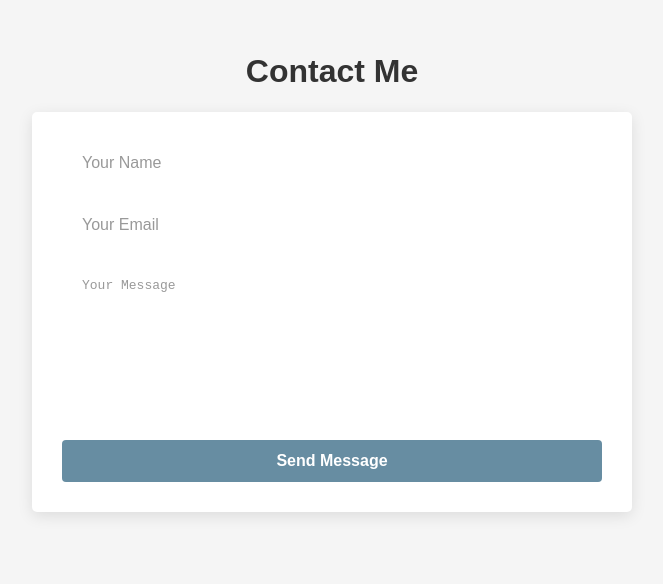
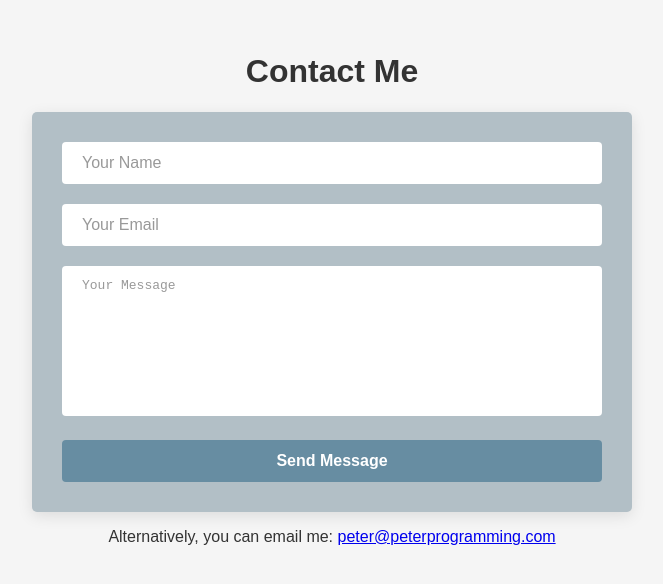
Before and after one commit to PD1996/portfoliowebsite, a React (Create React App) app: page / in a window 1280 px wide. Shown: the part 1648-2232 px from the top of the page, without its empty margins (308-971 px from the left). Built offline with nearby package versions, Linux system fonts and the light colour scheme.

Commit message:
Add email message below contact form

```diff
--- a/src/components/Contact/Contact.css
+++ b/src/components/Contact/Contact.css
@@ -1,7 +1,7 @@
 form {
   width: 100%;
   max-width: 600px;
-  background: #ffffff;
+  background: #b2bfc6;
   padding: 20px 30px;
   border-radius: 5px;
   box-shadow: 0 4px 15px rgba(0, 0, 0, 0.1);
--- a/src/components/Contact/index.js
+++ b/src/components/Contact/index.js
@@ -11,6 +11,12 @@ function Contact() {
         <textarea placeholder="Your Message" required></textarea>
         <button type="submit">Send Message</button>
       </form>
+      <p>
+        Alternatively, you can email me:{" "}
+        <a href="mailto:peter@peterprogramming.com">
+          peter@peterprogramming.com
+        </a>
+      </p>
     </div>
   );
 }
```
